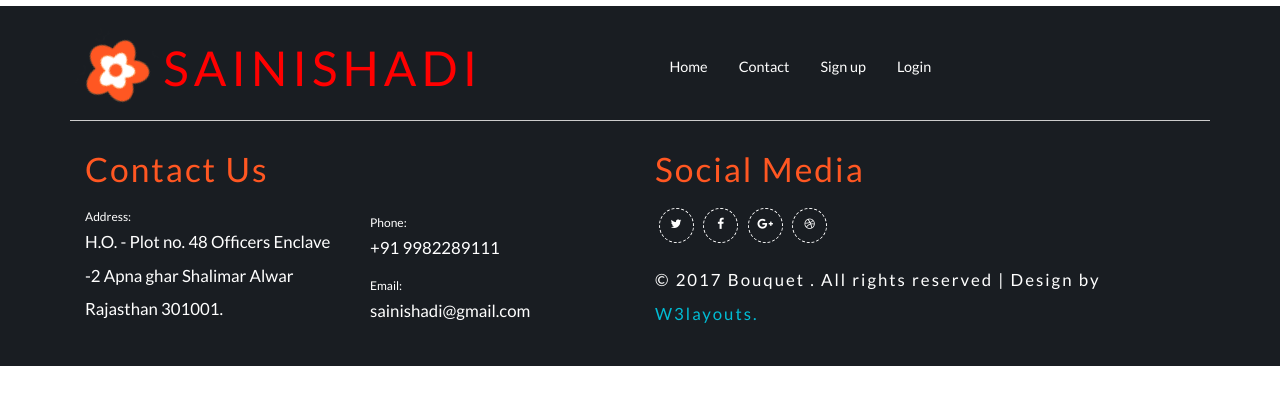
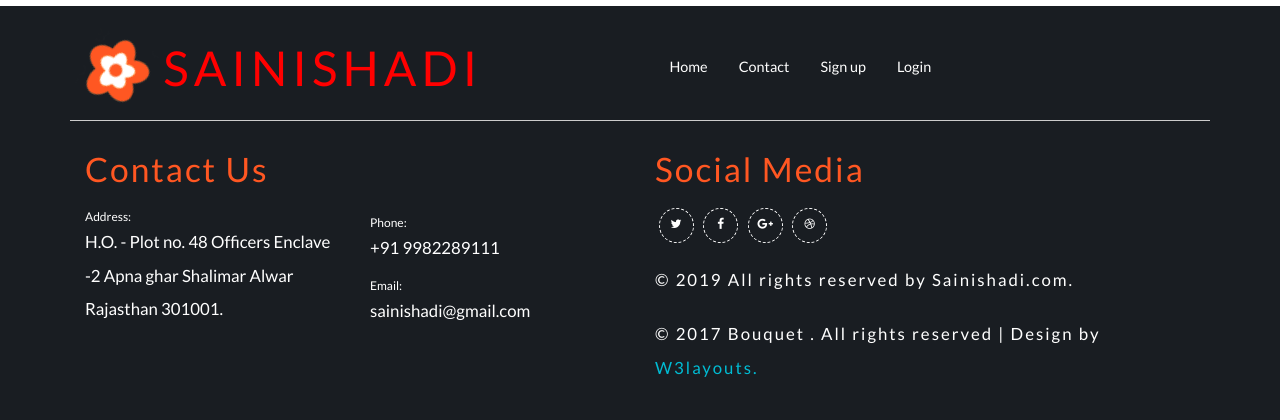
Before and after one commit to GouravSaini125/sainishadi, a Django app: page /edit/ in a window 1280 px wide. Shown: the part 1762-2182 px from the top of the page. Before the commit the page ends 2128 px from the top, so only its background shows below. Run offline with Django 3.2, Linux system fonts and the light colour scheme; some libraries are stand-ins or nearby versions.

Commit message:
copyright

```diff
--- a/templates/base.html
+++ b/templates/base.html
@@ -152,6 +152,7 @@ License URL: http://creativecommons.org/licenses/by/3.0/
 										<a href="#" class="social-button google"><i class="fa fa-google-plus"></i></a>
 										<a href="#" class="social-button dribbble"><i class="fa fa-dribbble"></i></a>
 									</div>
+									<p>© 2019 All rights reserved by Sainishadi.com.</p>
 						<p>© 2017 Bouquet . All rights reserved | Design by <a href="http://w3layouts.com"> W3layouts.</a></p>
 					</div>
 				</div>
```
